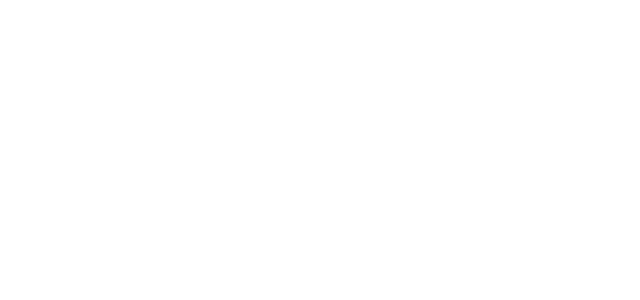
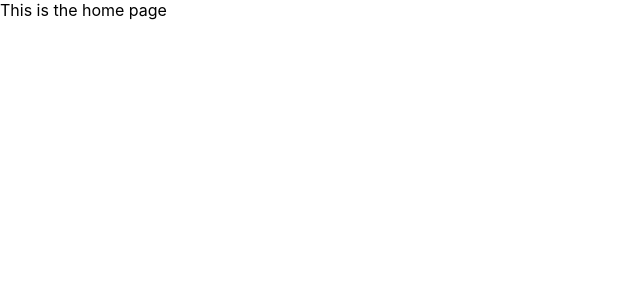
Before and after one commit to Oleksandr-Berd/quiz-app, a React (Create React App) app: page / in a window 1280 px wide. Shown: the top 300 px of the page, without its empty margins (0-640 px from the left). Built offline with nearby package versions, Linux system fonts and the light colour scheme.

Commit message:
add routing

```diff
--- a/package.json
+++ b/package.json
@@ -14,6 +14,7 @@
     "@types/react-dom": "^18.0.0",
     "react": "^18.2.0",
     "react-dom": "^18.2.0",
+    "react-router-dom": "^6.20.0",
     "react-scripts": "5.0.1",
     "typescript": "^4.4.2",
     "usehooks-ts": "^2.9.1",
--- a/src/App.tsx
+++ b/src/App.tsx
@@ -1,7 +1,15 @@
+import { Route, Routes } from "react-router-dom";
+import SharedLayout from "./layouts/SharedLayout/SharedLayout";
+import HomePage from "./pages/HomePage/HomePage";
 
 const App:React.FC = () => {
   return (
-   <></>
+   <>
+   <SharedLayout>
+    <Routes>
+      <Route path="/" element={<HomePage/>}/>
+    </Routes>
+    </SharedLayout></>
   );
 }
 
--- a/src/index.tsx
+++ b/src/index.tsx
@@ -3,13 +3,16 @@
 import './index.css';
 import App from './App';
 import reportWebVitals from './reportWebVitals';
+import { BrowserRouter } from 'react-router-dom';
 
 const root = ReactDOM.createRoot(
   document.getElementById('root') as HTMLElement
 );
 root.render(
   <React.StrictMode>
-    <App />
+    <BrowserRouter>
+      <App />
+    </BrowserRouter>
   </React.StrictMode>
 );
 
--- /dev/null
+++ b/src/layouts/SharedLayout/SharedLayout.tsx
@@ -0,0 +1,11 @@
+type Props ={
+    children: React.ReactNode
+}
+
+const SharedLayout:React.FC<Props> = ({children}) => {
+    return ( <main>
+        {children}
+    </main> );
+}
+
+export default SharedLayout;
--- /dev/null
+++ b/src/pages/HomePage/HomePage.tsx
@@ -0,0 +1,7 @@
+const HomePage:React.FC = () => {
+    return ( <div>
+        This is the home page
+    </div> );
+}
+
+export default HomePage;
```
Also changed, not shown: 1 other file (tests, documents, lock files or other folders).
